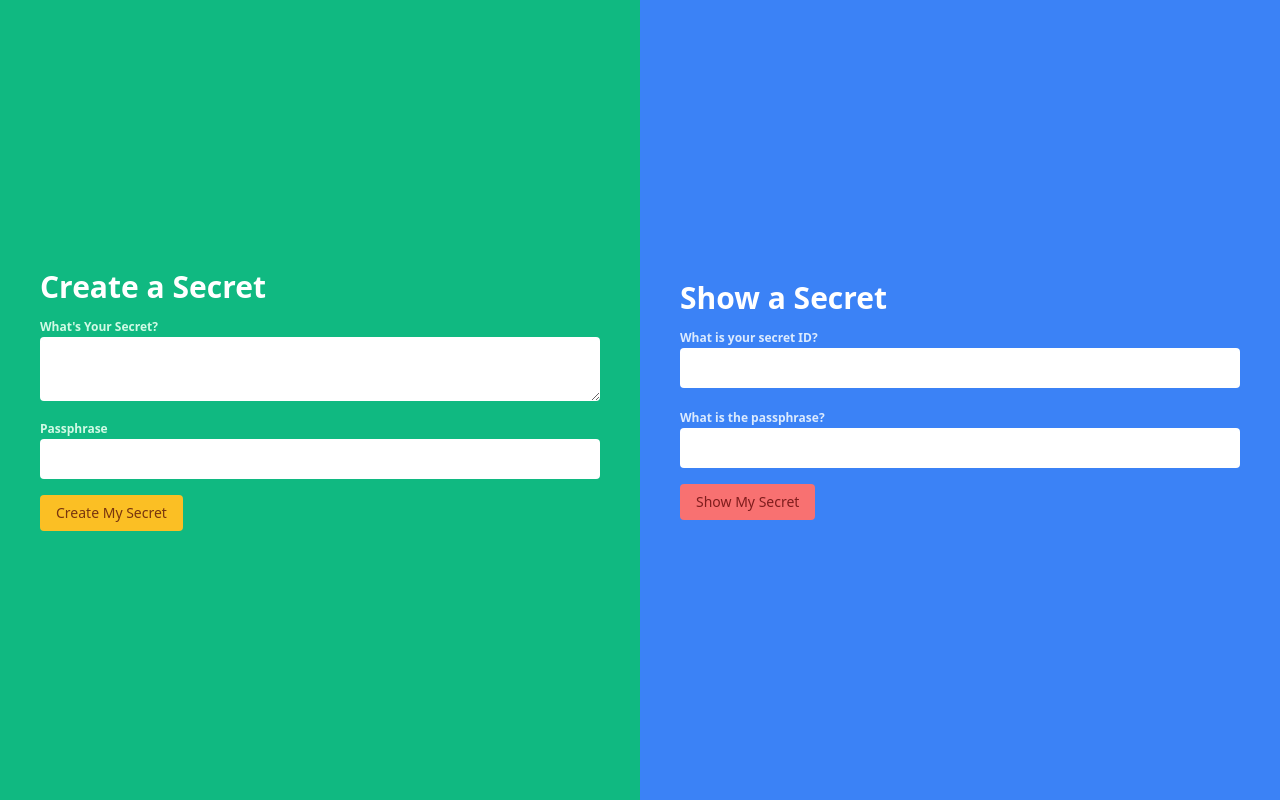
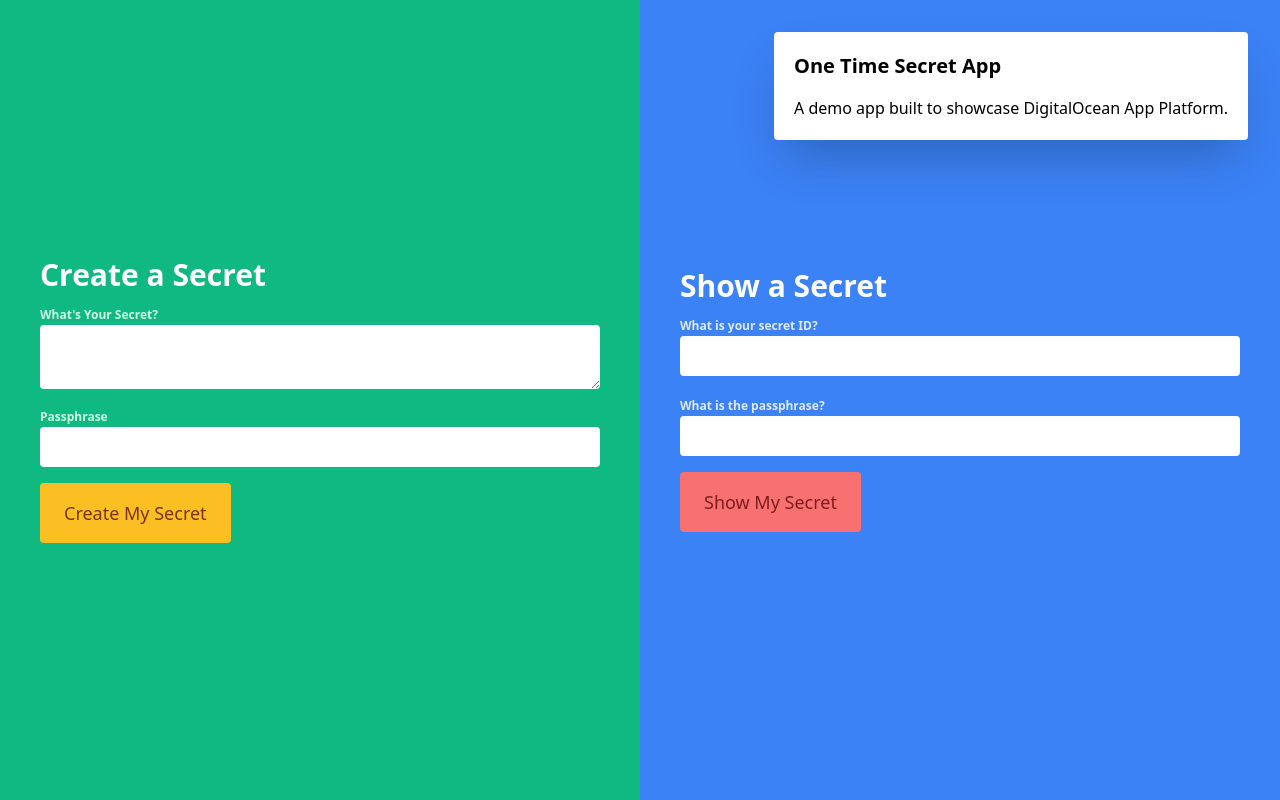
Before and after one commit to do-community/one-time-secret-frontend, a React (Create React App) app: page / in a window 1280 px wide. Built offline with nearby package versions, Linux system fonts and the light colour scheme.

Commit message:
adding info

```diff
--- a/src/App.js
+++ b/src/App.js
@@ -2,7 +2,9 @@
 
 export default function App() {
   return (
-    <div className="lg:grid lg:grid-cols-2">
+    <div className="relative lg:grid lg:grid-cols-2">
+      <Info />
+
       <div className="lg:min-h-screen flex justify-center items-center py-20 px-10 bg-green-500 text-green-100">
         <div className="max-w-xl mx-auto">
           {/* create a secret message */}
@@ -70,7 +72,7 @@
           onChange={(e) => setPassphrase(e.target.value)}
         />
 
-        <button className="py-2 px-4 rounded bg-yellow-400 text-yellow-900 text-sm">
+        <button className="py-4 px-6 rounded bg-yellow-400 text-yellow-900 text-lg">
           Create My Secret
         </button>
       </form>
@@ -133,7 +135,7 @@
           onChange={(e) => setPassphrase(e.target.value)}
         />
 
-        <button className="py-2 px-4 rounded bg-red-400 text-red-900 text-sm">
+        <button className="py-4 px-6 rounded bg-red-400 text-red-900 text-lg">
           Show My Secret
         </button>
       </form>
@@ -151,3 +153,19 @@
     </>
   );
 }
+
+function Info() {
+  return (
+    <div className="bg-white rounded shadow-2xl absolute top-0 right-0 mr-8 mt-8 p-5">
+      <h2 className="font-bold text-xl mb-4">One Time Secret App</h2>
+
+      <p>
+        A demo app built to showcase{" "}
+        <a href="https://www.digitalocean.com/products/app-platform/">
+          DigitalOcean App Platform
+        </a>
+        .
+      </p>
+    </div>
+  );
+}
```
